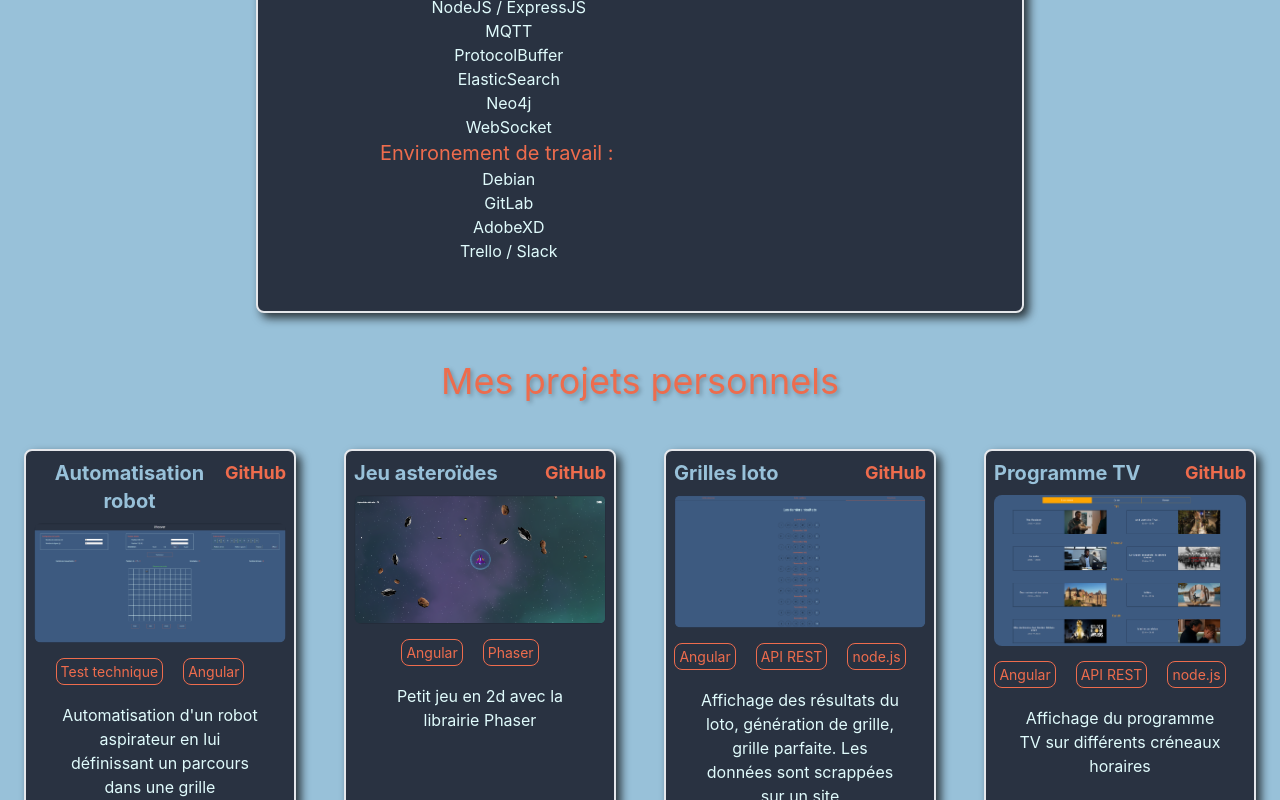
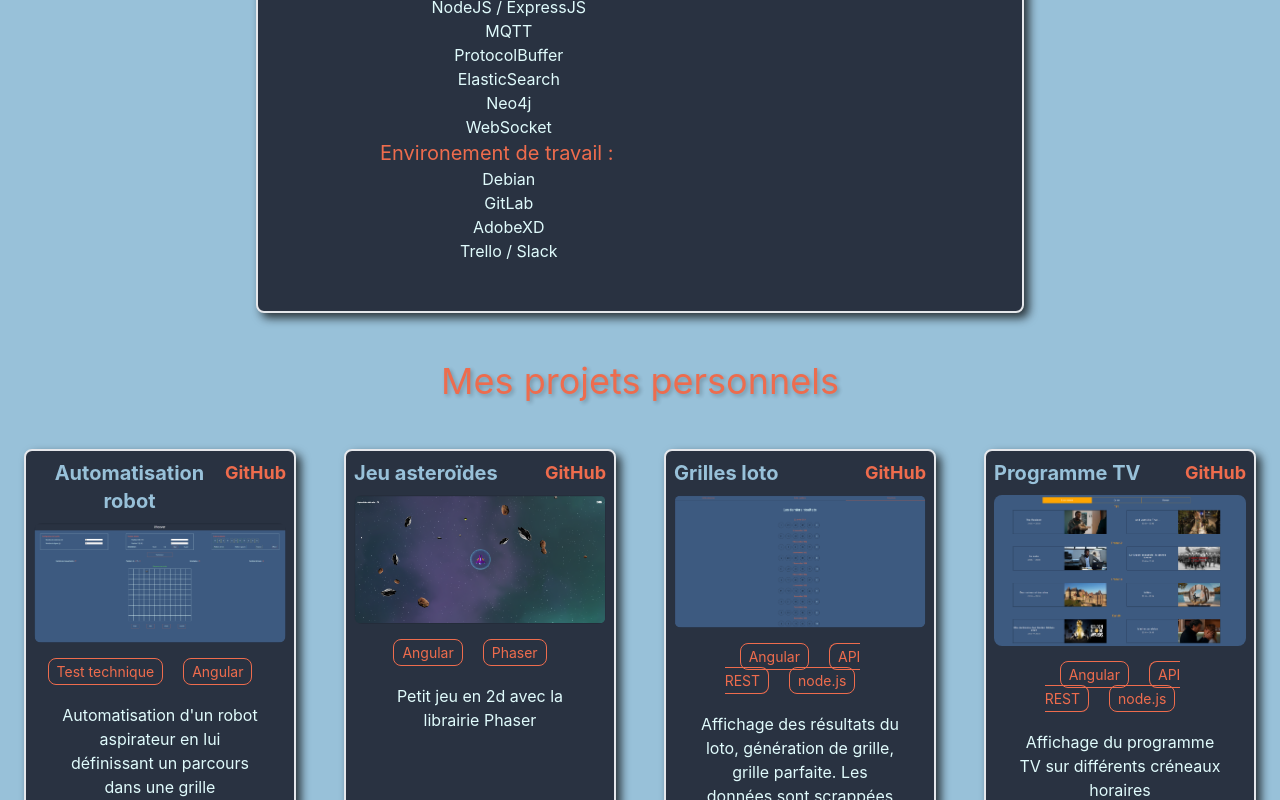
Before and after one commit to davidgarnier123/portfolio, a React (Create React App) app: page / in a window 1280 px wide. Shown: the part 2000-2800 px from the top of the page. Built offline with nearby package versions, Linux system fonts and the light colour scheme.

Commit message:
update github links

```diff
--- a/src/poc/poc.js
+++ b/src/poc/poc.js
@@ -29,11 +29,11 @@ class Poc extends React.Component {
   render() {
     return <div className='h-auto flex p-2 m-6 hover:border-orange duration-300 border-2 bg-clifford hover:-translate-y-2 rounded-lg drop-shadow-[5px_5px_5px_rgba(6,6,6,0.75)]'>
       <div class="max-w-sm overflow-hidden ">
-        <div class="font-bold text-xl mb-2 text-clair flex justify-between">{this.props.title} <a className='text-orange cursor-pointer hover:underline text-lg'>GitHub</a></div>
+        <div class="font-bold text-xl mb-2 text-clair flex justify-between">{this.props.title} <a className='text-orange cursor-pointer hover:underline text-lg' href={this.props.github} target='_blank'>GitHub</a></div>
         <a href={this.props.link} target='_blank'><img className="w-full cursor-pointer rounded-lg" src={this.getImage(this.props.id)} alt="poc image" /></a>
         <div className='py-2 mt-2'>
           { this.props.technos.map( (item, i) => {
-          return <span className='text-orange mr-5 border-orange border border-myWhite p-1 rounded-lg text-sm' key={i}>
+          return <span className='text-orange mr-5 border-orange border border-myWhite p-1 rounded-lg text-sm pl-2 pr-2' key={i}>
                     {item}
                 </span>
             })
--- a/src/projects/projects.js
+++ b/src/projects/projects.js
@@ -6,10 +6,10 @@ class Projects extends React.Component {
         return <div className='h-max flex items-center pt-6 pb-6 flex-col' id="content">
             <h2 className='text-orange text-4xl justify-self-start mb-6 drop-shadow-subTitle animate-pulse'>Mes projets personnels</h2>
             <div className='flex lg:flex-row sm:flex-col flex-col justify-between'>
-                <Poc id={1} title={'Automatisation robot'} desc={`Automatisation d'un robot aspirateur en lui définissant un parcours dans une grille`} link={'https://daga123-robot.web.app/'} technos={['Test technique', 'Angular']}></Poc>
-                <Poc id={2} title={'Jeu asteroïdes'} desc={`Petit jeu en 2d avec la librairie Phaser`} link={'https://daga123-asteroids.web.app/'} technos={['Angular', 'Phaser' ]}></Poc>
-                <Poc id={3} title={'Grilles loto'} desc={`Affichage des résultats du loto, génération de grille, grille parfaite. Les données sont scrappées sur un site`} link={'https://daga123-loto.web.app/'} technos={['Angular', 'API REST', 'node.js' ]}></Poc>
-                <Poc id={4} title={'Programme TV'} desc={'Affichage du programme TV sur différents créneaux horaires'} link={'https://daga123-tv.web.app/'} technos={['Angular', 'API REST', 'node.js' ]}></Poc>
+                <Poc id={1} title={'Automatisation robot'} desc={`Automatisation d'un robot aspirateur en lui définissant un parcours dans une grille`} link={'https://daga123-robot.web.app/'} technos={['Test technique', 'Angular']} github={'https://github.com/davidgarnier123/Robot'}></Poc>
+                <Poc id={2} title={'Jeu asteroïdes'} desc={`Petit jeu en 2d avec la librairie Phaser`} link={'https://daga123-asteroids.web.app/'} technos={['Angular', 'Phaser' ]} github={'https://github.com/davidgarnier123/TV'}></Poc>
+                <Poc id={3} title={'Grilles loto'} desc={`Affichage des résultats du loto, génération de grille, grille parfaite. Les données sont scrappées sur un site`} link={'https://daga123-loto.web.app/'} technos={['Angular', 'API REST', 'node.js' ]} github={'https://github.com/davidgarnier123/TV'}></Poc>
+                <Poc id={4} title={'Programme TV'} desc={'Affichage du programme TV sur différents créneaux horaires'} link={'https://daga123-tv.web.app/'} technos={['Angular', 'API REST', 'node.js' ]} github={'https://github.com/davidgarnier123/TV'}></Poc>
             </div>
         </div>
             ;
```
